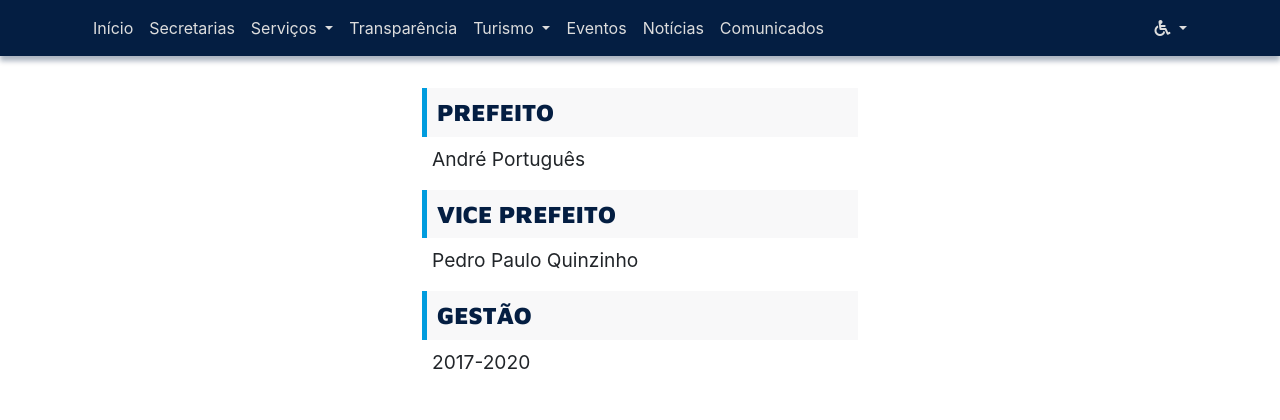
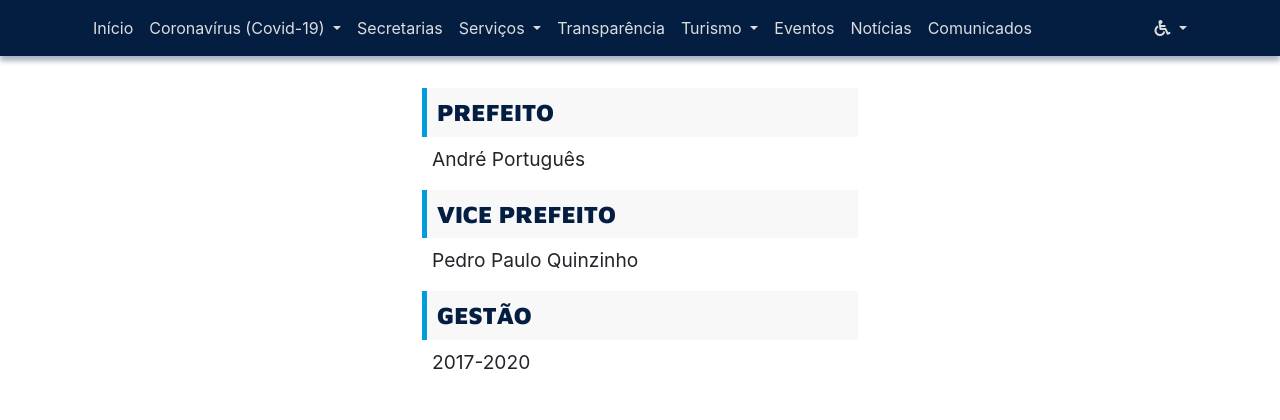
Before and after one commit to LuizPerro/pmmp, a PHP site: page /gestao.php in a window 1280 px wide. Shown: the top 420 px of the page. Run offline with PHP 8.4, Linux system fonts and the light colour scheme; some libraries are stand-ins or nearby versions.

Commit message:
link do coronavirus no menu

```diff
--- a/includes/templates/menu.php
+++ b/includes/templates/menu.php
@@ -11,6 +11,20 @@
             <ul class="navbar-nav">
                 <li class="nav-item active">
                     <a class="nav-link" href="/">Início <span class="sr-only">(Página atual)</span></a>
+                </li>
+                <li class="nav-item dropdown">
+                    <a class="nav-link dropdown-toggle" href="#" id="navbarDropdown" role="button"
+                        data-toggle="dropdown" aria-haspopup="true" aria-expanded="false">
+                        Coronavírus (Covid-19)
+                    </a>
+                    <div class="dropdown-menu" aria-labelledby="navbarDropdown">
+                        <a href="https://transparencia.pmmp.rj.gov.br/?serv=713" class="dropdown-item" target="_blank" rel="noopener">
+                            Ações acerca do combate ao Covid-19
+                        </a>
+                        <a href="https://www.miguelpereiracontraocorona.com" class="dropdown-item" target="_blank" rel="noopener">
+                            Acompanhamento dos casos na cidade
+                        </a>
+                    </div>
                 </li>
                 <li class="nav-item">
                     <a class="nav-link" href="http://transparencia.pmmp.rj.gov.br/?serv=64" target="_blank" rel="noopener">Secretarias</a>
```
